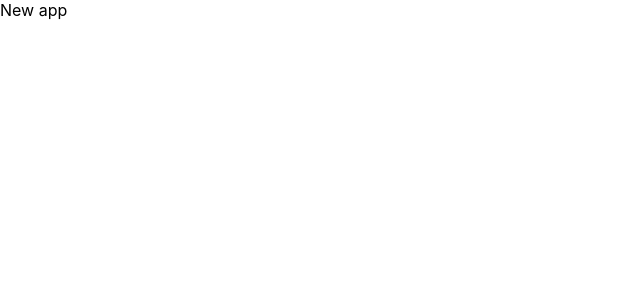
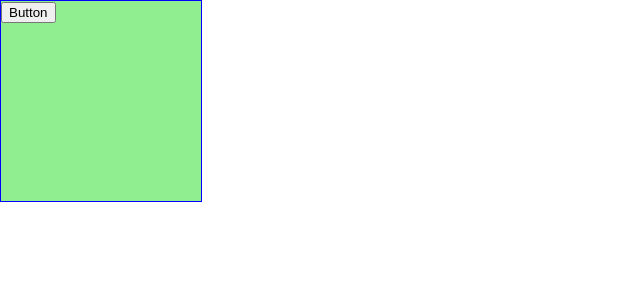
Before and after one commit to Vlad-Shaitanov/ToDo-TypeScript-, a React (Create React App) app: page / in a window 1280 px wide. Shown: the top 300 px of the page, without its empty margins (0-640 px from the left). Built offline with nearby package versions, Linux system fonts and the light colour scheme.

Commit message:
How to use props with TS

```diff
--- a/public/index.html
+++ b/public/index.html
@@ -1,14 +1,12 @@
 <!DOCTYPE html>
 <html lang="en">
+
 <head>
 	<meta charset="utf-8" />
 	<link rel="icon" href="%PUBLIC_URL%/favicon.ico" />
 	<meta name="viewport" content="width=device-width, initial-scale=1" />
 	<meta name="theme-color" content="#000000" />
-    <meta
-      name="description"
-      content="Web site created using create-react-app"
-    />
+	<meta name="description" content="Web site created using create-react-app" />
 	<link rel="apple-touch-icon" href="%PUBLIC_URL%/logo192.png" />
 	<!--
       manifest.json provides metadata used when your web app is installed on a
@@ -24,8 +22,9 @@
       work correctly both with client-side routing and a non-root public URL.
       Learn how to configure a non-root public URL by running `npm run build`.
     -->
-    <title>React App</title>
+	<title>Todo App</title>
 </head>
+
 <body>
 	<noscript>You need to enable JavaScript to run this app.</noscript>
 	<div id="root"></div>
@@ -40,4 +39,5 @@
       To create a production bundle, use `npm run build` or `yarn build`.
     -->
 </body>
+
 </html>
--- a/src/App.tsx
+++ b/src/App.tsx
@@ -1,9 +1,19 @@
 import React from 'react';
 import './App.css';
+import { Card, CardVariant } from './components/Card';
 
 function App() {
 	return (
-		<div>New app</div>
+		<div>
+			<Card
+				height='200px'
+				width='200px'
+				variant={CardVariant.outlined}
+				onClick={(num: number) => console.log("Button was clicked!", num)}
+			>
+				<button>Button</button>
+			</Card>
+		</div>
 	);
 }
 
--- /dev/null
+++ b/src/components/Card.tsx
@@ -0,0 +1,34 @@
+import React, { FC, useState } from "react";
+
+export enum CardVariant {
+	outlined = "outlined",
+	primary = "primary",
+}
+
+interface cardProps {
+	//Св-ва, помеченные ? являются опциональными
+	width?: string;
+	height?: string;
+	variant?: CardVariant;
+	//Компонент сможет принимать функцию для обработки нажатия на кнопку
+	onClick: (num: number) => void;
+	// //У компонента могут быть вложенные элементы
+	// children: React.ReactChild | React.ReactNode;
+}
+
+//Функциональный компонент типа cardProps
+export const Card: FC<cardProps> = ({ width, height, children, variant, onClick }) => {
+	const [state, setState] = useState(0);
+	return (
+		<div
+			style={{
+				width, height,
+				border: variant === CardVariant.outlined ? "1px solid blue" : "none",
+				background: variant === CardVariant.primary ? "lightgrey" : "lightgreen",
+			}}
+			onClick={() => onClick(state)}
+		>
+			{children}
+		</div>
+	)
+}
--- a/src/index.tsx
+++ b/src/index.tsx
@@ -5,10 +5,9 @@ import App from './App';
 import reportWebVitals from './reportWebVitals';
 
 ReactDOM.render(
-  <React.StrictMode>
-    <App />
-  </React.StrictMode>,
-  document.getElementById('root')
+
+	<App />,
+	document.getElementById('root')
 );
 
 // If you want to start measuring performance in your app, pass a function
```
Lines whose indentation alone changed are shown as unchanged.
